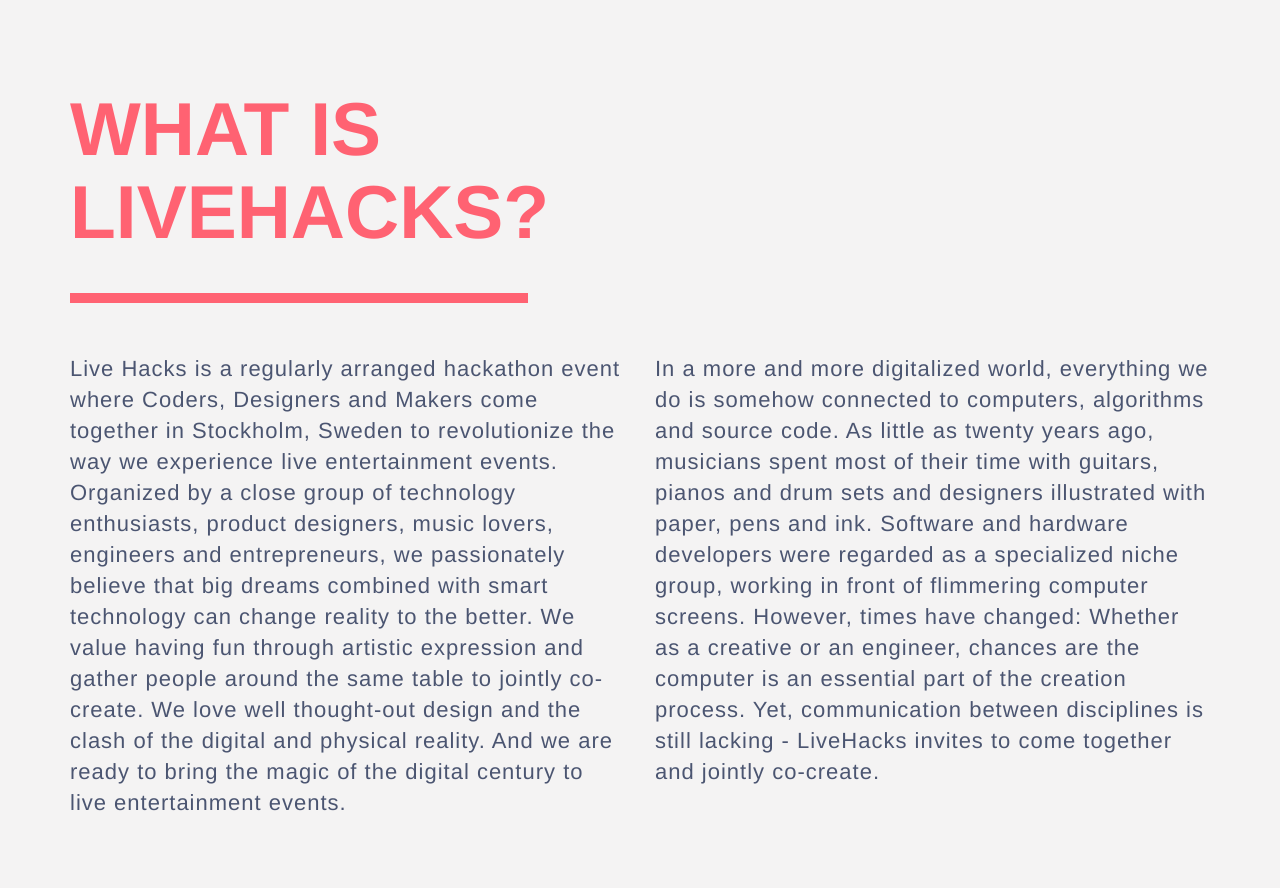
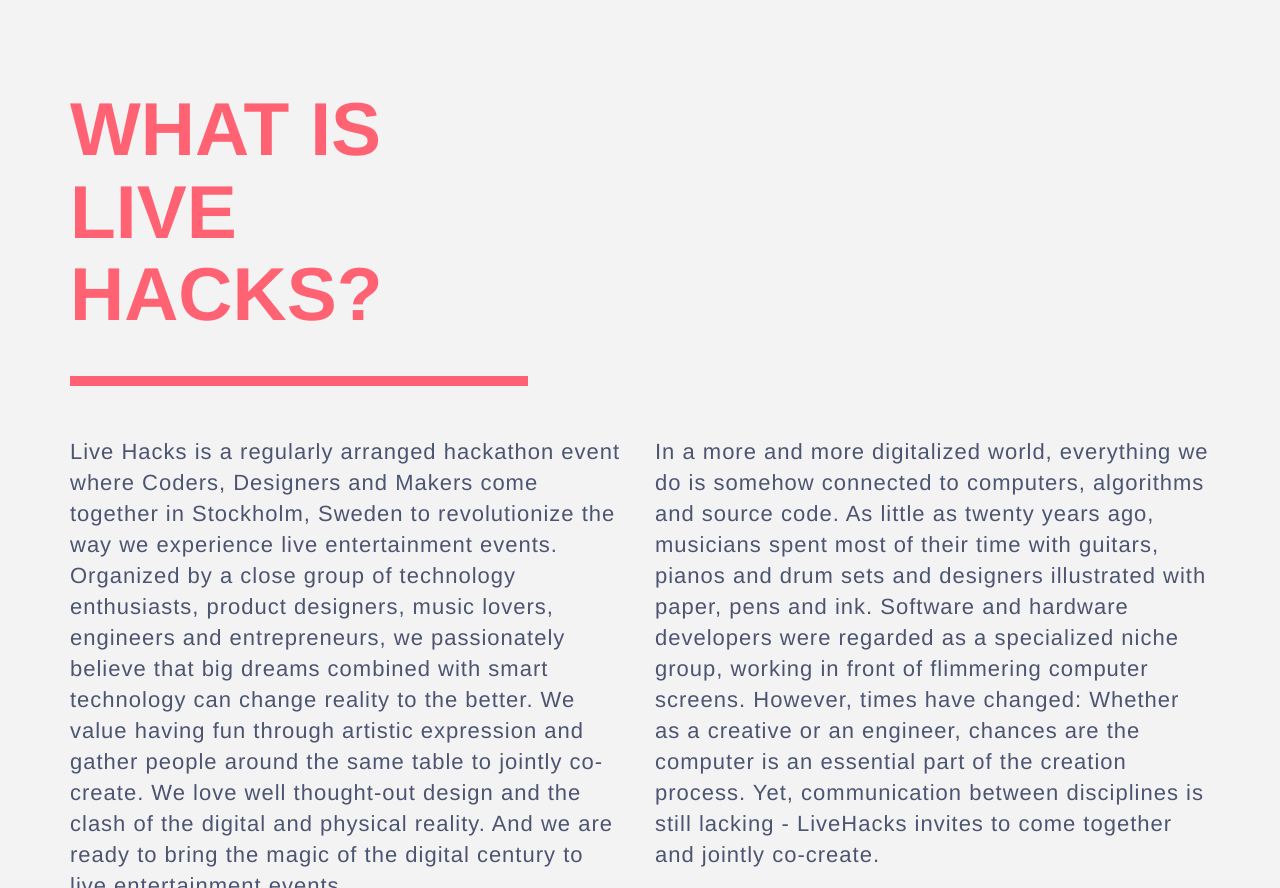
Before and after one commit to stagecast/livehacks-website, a website: page index.html in a window 1280 px wide. Shown: the part 1115-2003 px from the top of the page. Drawn offline with nearby package versions, Linux system fonts and the light colour scheme.

Commit message:
Update index.html

```diff
--- a/index.html
+++ b/index.html
@@ -107,7 +107,7 @@
     <div class="container">
         <div class="row">
             <div class="col-sm-5 col-xs-12">
-                <h1 class="uppercase">What is Livehacks?</h1>
+                <h1 class="uppercase">What is Live Hacks?</h1>
             </div>
         </div>
         <div class="row">
```
